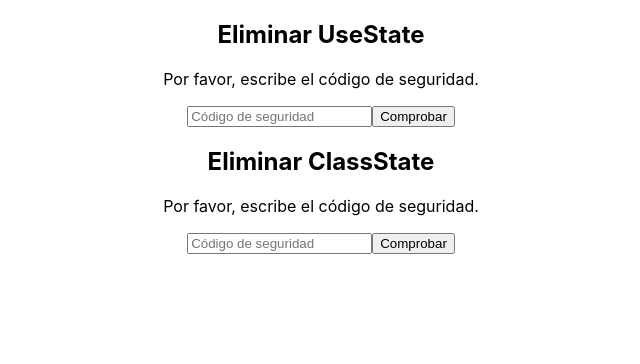
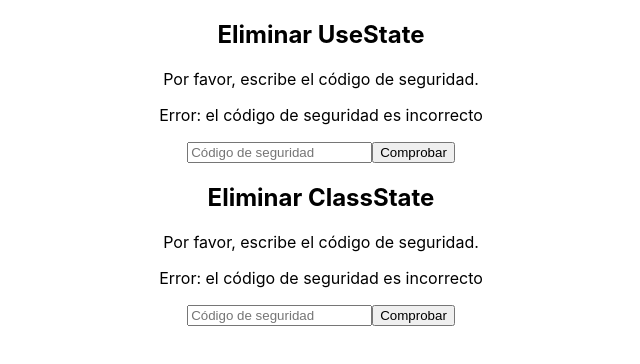
Before and after one commit to cris-her/react-state-management, a React (Create React App) app: page / in a window 1280 px wide. Shown: the top 364 px of the page, without its empty margins (319-959 px from the left). Built offline with nearby package versions, Linux system fonts and the light colour scheme.

Commit message:
simple states

```diff
--- a/src/App.js
+++ b/src/App.js
@@ -6,8 +6,8 @@
 function App() {
   return (
     <div className="App">
-      <UseState />
-      <ClassState />
+      <UseState name="UseState" />
+      <ClassState name="ClassState"/>
     </div>
   );
 }
--- a/src/ClassState.js
+++ b/src/ClassState.js
@@ -1,15 +1,30 @@
 import React from 'react';
 
 class ClassState extends React.Component {
+
+    constructor(props) {
+        super(props);
+
+        this.state = {
+            error: true,
+        };
+    }
+
     render() {
         return (
             <div>
-                <h2>Eliminar ClassState</h2>
+                <h2>Eliminar {this.props.name}</h2>
 
                 <p>Por favor, escribe el código de seguridad.</p>
 
+                {this.state.error && (
+                    <p>Error: el código de seguridad es incorrecto</p>
+                )}
+
                 <input placeholder="Código de seguridad" />
-                <button>Comprobar</button>
+                <button
+                    onClick={() => this.setState(prevState => ({ error: !prevState.error }))}
+                >Comprobar</button>
             </div>
         );
     }
--- a/src/UseState.js
+++ b/src/UseState.js
@@ -1,14 +1,22 @@
 import React from 'react';
 
-function UseState() {
+function UseState(props) {
+    const [error, setError] = React.useState(true);
+
     return (
         <div>
-            <h2>Eliminar UseState</h2>
+            <h2>Eliminar {props.name}</h2>
 
             <p>Por favor, escribe el código de seguridad.</p>
 
+            {error && (
+                <p>Error: el código de seguridad es incorrecto</p>
+            )}
+
             <input placeholder="Código de seguridad" />
-            <button>Comprobar</button>
+            <button
+                onClick={() => setError(prevState => !prevState)}
+            >Comprobar</button>
         </div>
     );
 }
```
